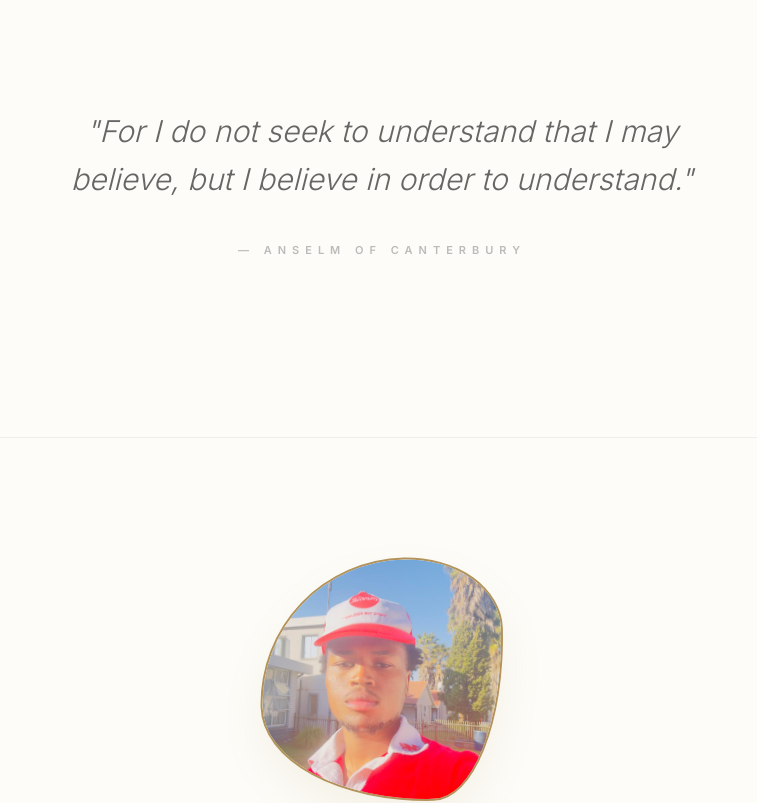
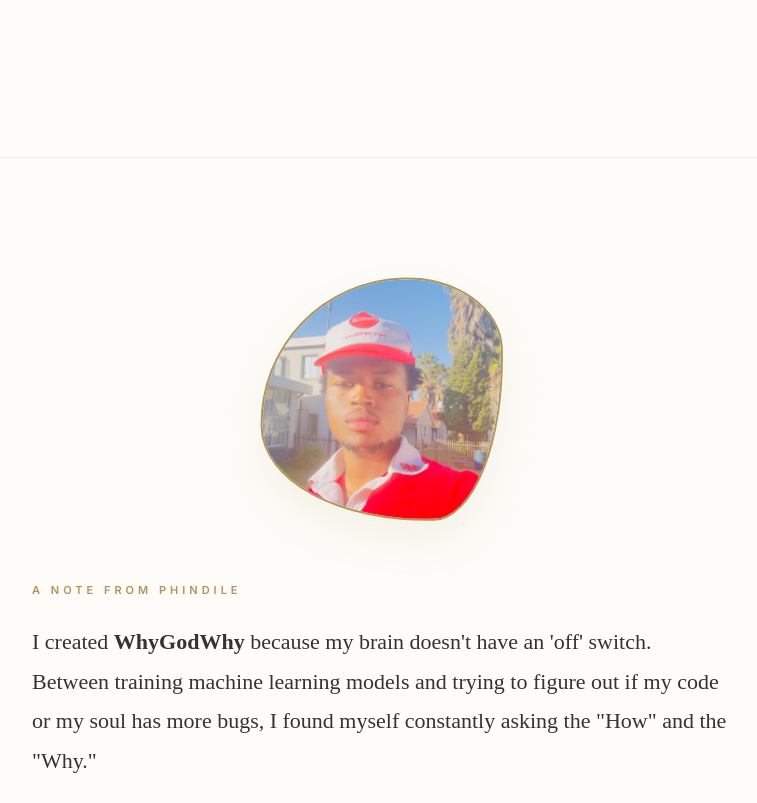
Before and after one commit to WestKamo/whygodwhy, a Next.js app: page / in a window 1280 px wide. Shown: the part 875-1678 px from the top of the page, without its empty margins (258-1015 px from the left). Built offline with nearby package versions, Linux system fonts and the light colour scheme; no server answers.

Commit message:
padding isssue resolved

```diff
--- a/src/app/layout.tsx
+++ b/src/app/layout.tsx
@@ -1,22 +1,20 @@
 import Navbar from "@/components/Navbar";
 import "./globals.css";
 
-// ... (keep your imports)
+
 
 export default function RootLayout({ children }: { children: React.ReactNode }) {
   return (
     <html lang="en">
-      <body style={{ backgroundColor: '#fdfcf8', margin: 0, padding: 0 }}>
+      {/* Replaced inline styles with Tailwind classes for the body */}
+      <body className="bg-[var(--background)] m-0 p-0">
         <Navbar />
-        <main style={{
-          position: 'relative',
-          zIndex: 1,
-          paddingTop: '280px', // Pushed down further for the larger Navbar
-          width: '100%',
-          display: 'flex',
-          flexDirection: 'column',
-          alignItems: 'center'
-        }}>
+        {/*
+          Replaced inline styles with responsive Tailwind classes:
+          - pt-24 (96px) for mobile devices
+          - md:pt-[280px] for desktop devices
+        */}
+        <main className="relative z-10 w-full flex flex-col items-center pt-24 md:pt-[280px]">
           {children}
         </main>
       </body>
```
